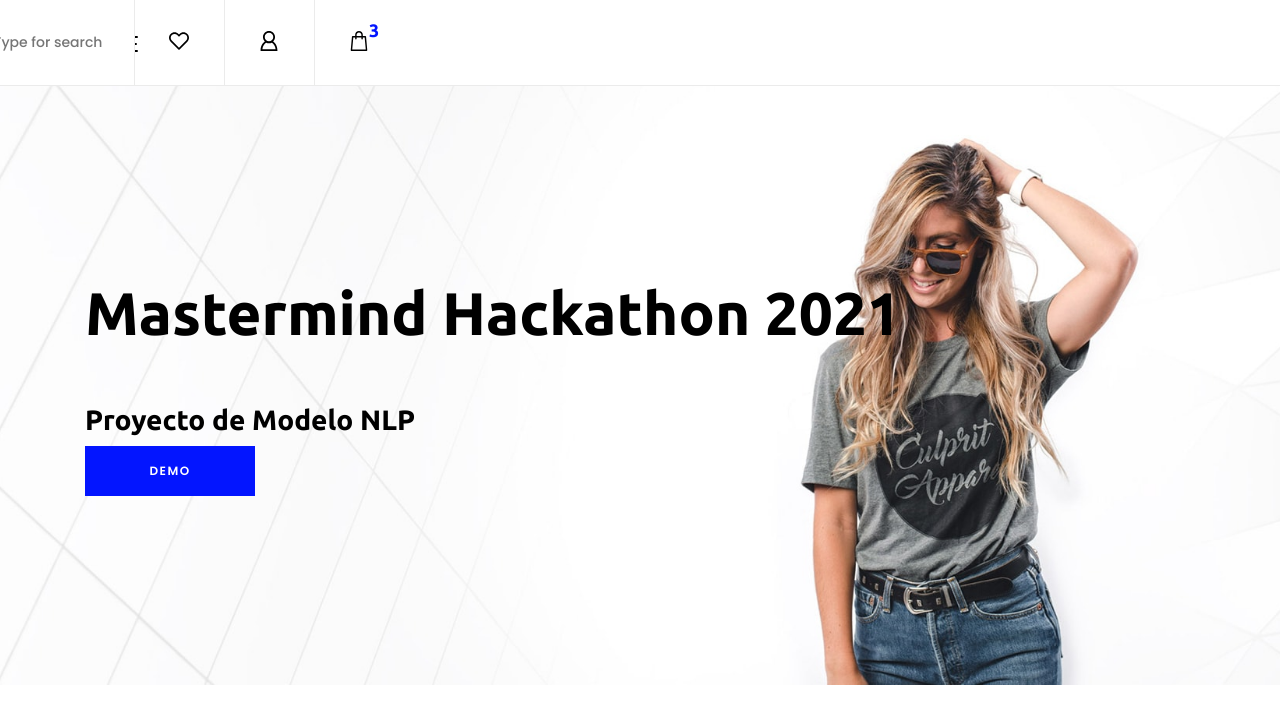
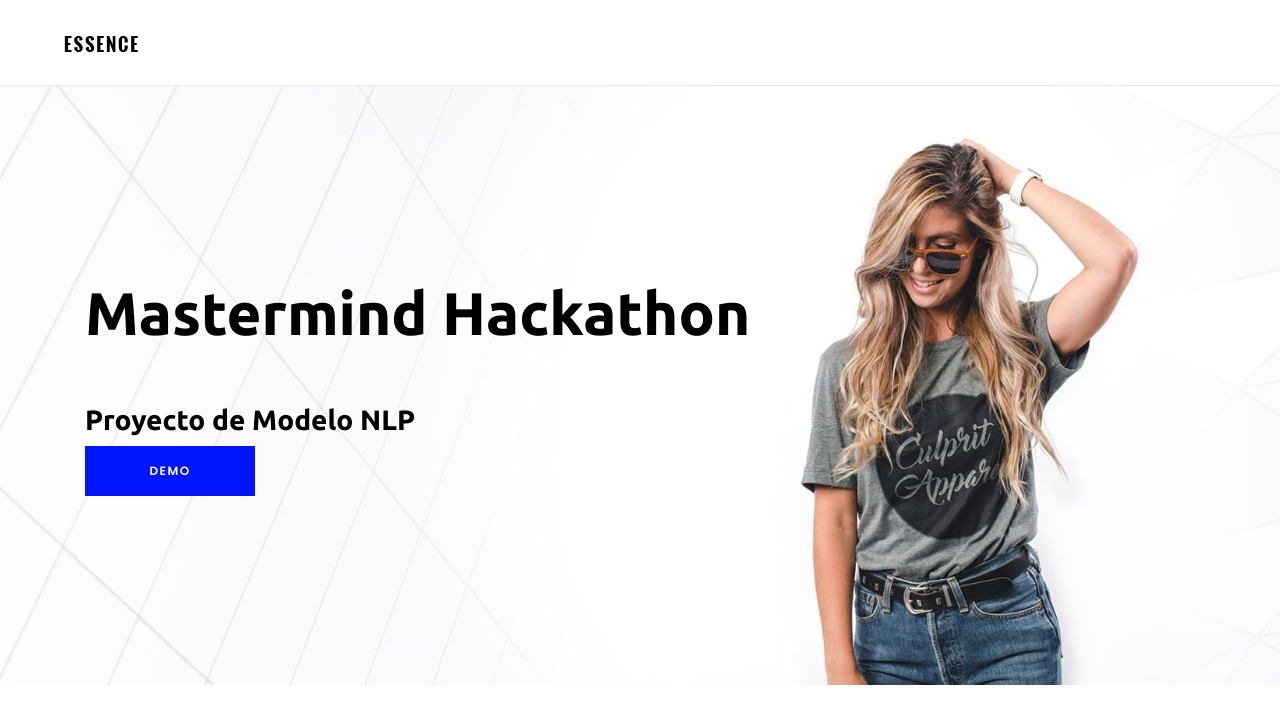
Before and after one commit to aibotsacademy/IngoHackathon2021, a plain HTML site: page index.html in a window 1280 px wide. Drawn offline with Linux system fonts and the light colour scheme.

Commit message:
Update index.html

```diff
--- a/index.html
+++ b/index.html
@@ -58,28 +58,6 @@
                     </div>
 
 
-            <!-- Header Meta Data -->
-            <div class="header-meta d-flex clearfix justify-content-end">
-                <!-- Search Area -->
-                <div class="search-area">
-                    <form action="#" method="post">
-                        <input type="search" name="search" id="headerSearch" placeholder="Type for search">
-                        <button type="submit"><i class="fa fa-search" aria-hidden="true"></i></button>
-                    </form>
-                </div>
-                <!-- Favourite Area -->
-                <div class="favourite-area">
-                    <a href="#"><img src="img/core-img/heart.svg" alt=""></a>
-                </div>
-                <!-- User Login Info -->
-                <div class="user-login-info">
-                    <a href="#"><img src="img/core-img/user.svg" alt=""></a>
-                </div>
-                <!-- Cart Area -->
-                <div class="cart-area">
-                    <a href="#" id="essenceCartBtn"><img src="img/core-img/bag.svg" alt=""> <span>3</span></a>
-                </div>
-            </div>
 
         </div>
     </header>
@@ -95,7 +73,7 @@
                 <div class="col-12">
                     <div class="hero-content">
 
-                        <h2>Mastermind Hackathon 2021</h2>
+                        <h2>Mastermind Hackathon</h2>
 <h3>Proyecto de Modelo NLP</h3>
                         <a href="#" class="btn essence-btn">DEMO</a>
                     </div>
```
